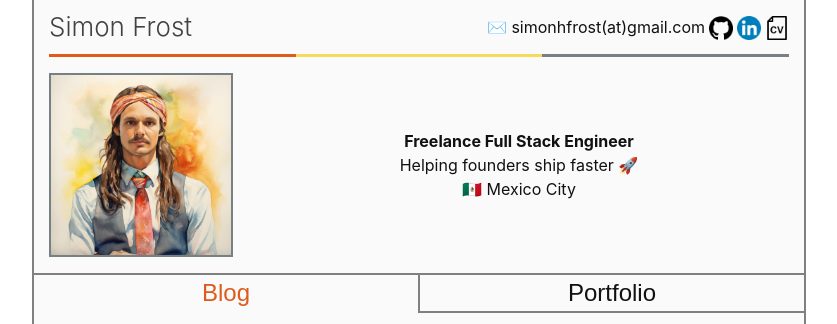
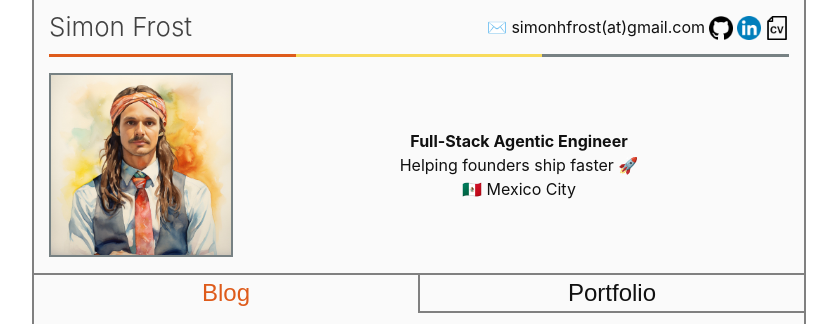
Before and after one commit to SimonHFrost/jekyll_blog, a Jekyll site: the page built from index.markdown, in a window 1280 px wide. Shown: the top 324 px of the page, without its empty margins (221-1058 px from the left). Built offline with Jekyll 4.4.1, drawn with Linux system fonts in a browser that asks for light colours.

Commit message:
Full stack agentic engineer

```diff
--- a/index.markdown
+++ b/index.markdown
@@ -107,7 +107,7 @@ list_title: "Latest Posts"
     </div>
 
     <div class="profile-summary">
-        <p style="margin-bottom: 0; font-weight: bold;">Freelance Full Stack Engineer</p>
+        <p style="margin-bottom: 0; font-weight: bold;">Full-Stack Agentic Engineer</p>
         <p style="margin-bottom: 0;">Helping founders ship faster 🚀</p>
         <p style="margin-bottom: 0;">🇲🇽 Mexico City</p>
         <p class="mobile-only mobile-email">✉️ simonhfrost(at)gmail.com</p>
```
